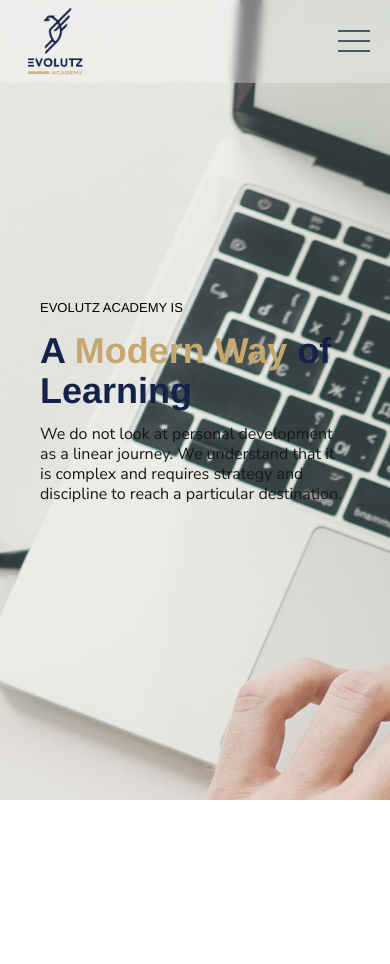
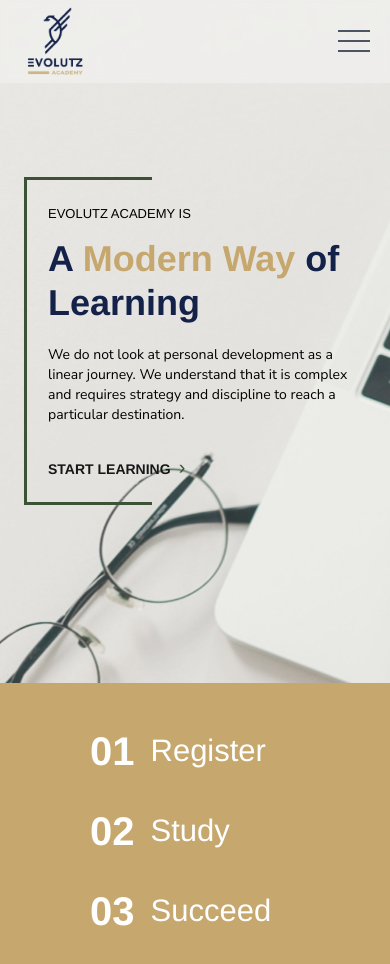
Before and after one commit to mattbanh/evolutz-academy, a Next.js app: page / in a window 390 px wide. Shown: the top 964 px of the page. Before the commit the page ends 844 px from the top, so only its background shows below. Built offline with nearby package versions, Linux system fonts and the light colour scheme.

Commit message:
built responsive hero and fixed bugs in header (z-index issue, mobile menu stayed open past mobile menu breakpoint).

```diff
--- a/package.json
+++ b/package.json
@@ -12,6 +12,7 @@
     "eslint": "8.36.0",
     "eslint-config-next": "13.2.4",
     "next": "13.2.4",
+    "next-sanity": "^4.1.5",
     "react": "18.2.0",
     "react-dom": "18.2.0"
   },
--- a/src/components/Hero.js
+++ b/src/components/Hero.js
@@ -2,25 +2,57 @@ import { Text, Heading } from "./Text";
 
 export default function Hero() {
   return (
-    <section className="bg-no-repeat bg-cover bg-center bg-[url('../assets/images/homepage-hero.png')] min-h-[800px] flex items-center mt-[-83px]">
-      <div className="w-full px-10">
-        <div className="max-w-[1180px] mx-auto">
-          {/* <h1 className=" text-5xl min-[860px]:text-7xl font-black text-black">
-            Hero
-          </h1> */}
+    <section className="relative -z-10">
+      <section
+        className="bg-no-repeat md:bg-cover bg-[position:35%_-45px] md:bg-[position:37%_0px] bg-[url('../assets/images/homepage-hero.png')]
+        min-h-[683px] md:min-h-[800px] flex items-center mt-[-83px]"
+      >
+        <div className="w-full">
+          <div
+            className="relative max-w-[1084px] mx-auto  pl-6 pr-8 md:px-16
+            before:content-[''] before:border-solid before:border-l-[3px] before:border-y-[3px] before:border-academy-green before:absolute before:w-32 before:h-full"
+          >
+            <article className="pl-6 py-6 max-w-[432px]">
               <span className="uppercase text-[0.8125rem] mb-[0.875rem] inline-block mb-">
                 Evolutz Academy is
               </span>
-          <Heading as="h1" size="page" className="mb-[0.8125rem]">
-            A <span className="text-academy-gold">Modern Way</span> of Learning
+              <Heading as="h1" size="page" className="mb-5">
+                A <span className="text-academy-gold">Modern Way</span> of
+                Learning
               </Heading>
-          <Text as="p" family="secondary">
+              <p className="font-nunito text-sm mb-8">
                 We do not look at personal development as a linear journey. We
-            understand that it is complex and requires strategy and discipline
-            to reach a particular destination.
+                understand that it is complex and requires strategy and
+                discipline to reach a particular destination.
+              </p>
+              <a href="https://evolutzacademy.teachable.com/">
+                <Text as="button" size="button">
+                  Start Learning
                 </Text>
+                <span className="text-xl font-normal ml-2 text-academy-green leading-4">
+                  ›
+                </span>
+              </a>
+            </article>
           </div>
         </div>
       </section>
+      <section className="bg-academy-gold py-12 md:absolute md:bottom-0 md:right-0 md:w-full md:max-w-[1100px]">
+        <ul className="flex flex-col md:flex-row gap-10 md:gap-20 max-w-[210px] mx-auto md:mx-10">
+          <li className="flex items-center gap-4 text-white leading-10">
+            <span className="font-semibold text-[2.5rem]">01</span>
+            <span className="font-medium text-[1.9375rem]">Register</span>
+          </li>
+          <li className="flex items-center gap-4 text-white leading-10">
+            <span className="font-semibold text-[2.5rem]">02</span>
+            <span className="font-medium text-[1.9375rem]">Study</span>
+          </li>
+          <li className="flex items-center gap-4 text-white leading-10">
+            <span className="font-semibold text-[2.5rem]">03</span>
+            <span className="font-medium text-[1.9375rem]">Succeed</span>
+          </li>
+        </ul>
+      </section>
+    </section>
   );
 }
--- a/src/components/Layout.js
+++ b/src/components/Layout.js
@@ -1,9 +1,10 @@
 import Header from "./Header";
 import MobileHeader from "./MobileHeader";
-import { useState } from "react";
+import { useState, useEffect } from "react";
 
 export default function Layout({ children }) {
   const [openMobileMenu, setOpenMobileMenu] = useState(false);
+  const [windowWidth, setWindowWidth] = useState(0);
   const clickHandler = () => {
     setOpenMobileMenu(true);
   };
@@ -11,6 +12,27 @@ export default function Layout({ children }) {
   const closeMobileMenu = () => {
     setOpenMobileMenu(false);
   };
+
+  // useEffect to ensure that mobile menu closes after screensize of 859px (breakpoint for mobile menu).
+  useEffect(() => {
+    // Only run while mobile menu is open
+    if (openMobileMenu) {
+      const handleWindowResize = () => {
+        console.log("hi");
+        setWindowWidth(window.innerWidth);
+        if (windowWidth > 859) {
+          setOpenMobileMenu(false);
+          setWindowWidth(0);
+        }
+      };
+
+      window.addEventListener("resize", handleWindowResize);
+
+      return () => {
+        window.removeEventListener("resize", handleWindowResize);
+      };
+    }
+  });
 
   return (
     <>
--- a/src/components/MobileHeader.js
+++ b/src/components/MobileHeader.js
@@ -8,7 +8,7 @@ export default function Header({ handleClick, openMobileMenu }) {
     <section
       className={
         openMobileMenu
-          ? "w-full h-full absolute top-0 left-0 flex bg-black/30 animate-fadein"
+          ? "w-full h-full absolute z-50 top-0 left-0 flex bg-black/30 animate-fadein"
           : "hidden"
       }
     >
--- a/src/components/Text.js
+++ b/src/components/Text.js
@@ -22,7 +22,7 @@ export function Text({
     list: "font-semibold text-lg",
     statement: "font-bold uppercase text-xs md:text-base",
     bodySub: "text-sm md:text-[0.9375rem]",
-    button: "font-semibold uppercase text-sm md:text-[0.9375rem]",
+    button: "font-semibold uppercase text-sm",
     breadCrumb: "uppercase text-[0.8125rem]",
     label: "font-light uppercase text-sm",
     footer: "font-light uppercase text-xs",
@@ -60,7 +60,7 @@ export function Heading({
   };
   const sizes = {
     // Only on homepage
-    page: "font-bold text-4xl md:text-[3.3125rem] md:leading-[4.0625rem]",
+    page: "font-bold text-4xl md:text-[3.3125rem] leading-[2.75rem] md:leading-[4.0625rem] ",
     sectionXl: "font-semibold uppercase text-[2.5rem] md:text-[4.4375rem]",
     sectionLg: "font-semibold uppercase text-xl md:text-[3.4375rem]",
     // sectionLg: "",
```
Also changed, not shown: 1 other file (tests, documents, lock files or other folders). Lines whose indentation alone changed are shown as unchanged.
